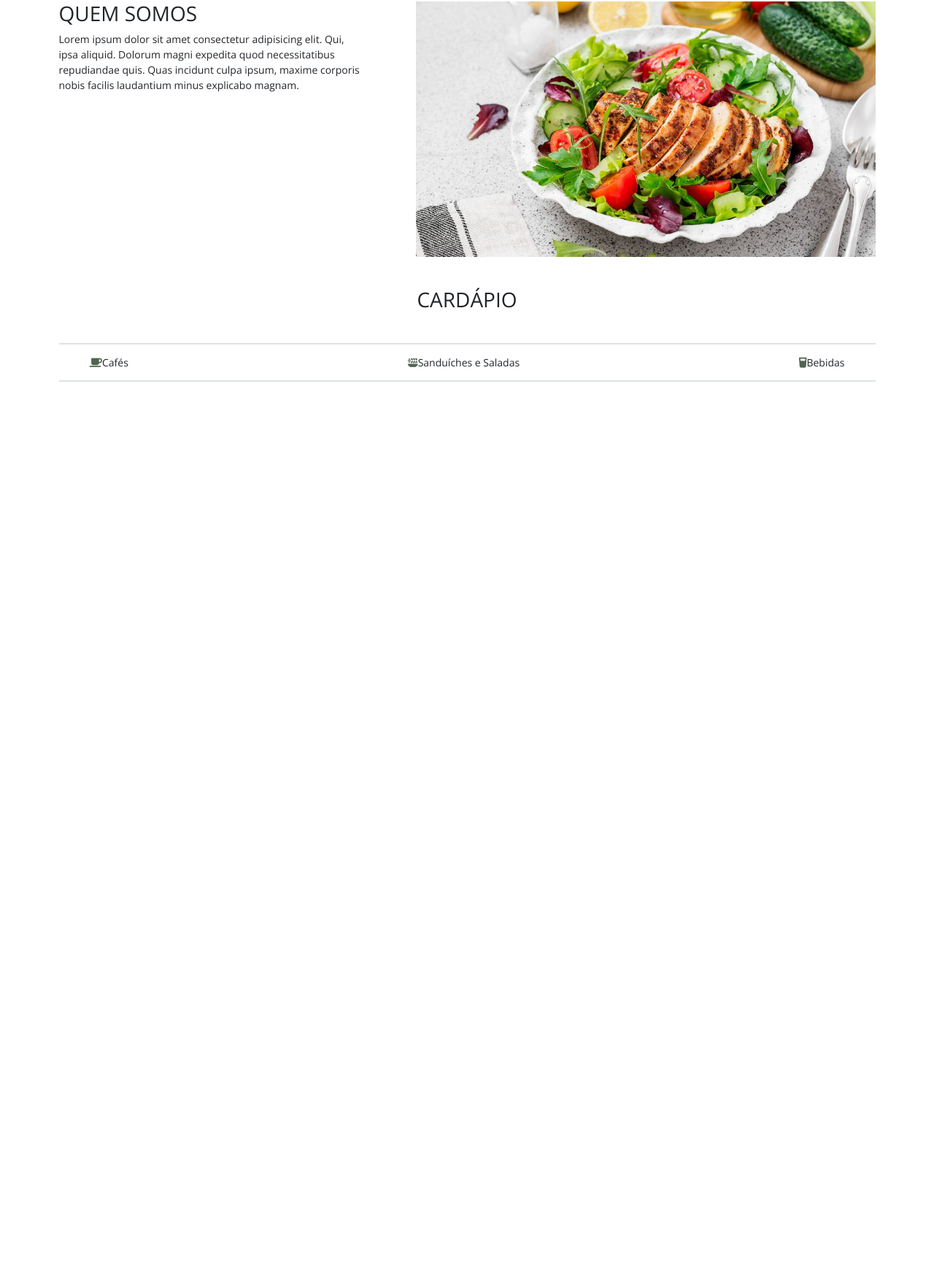
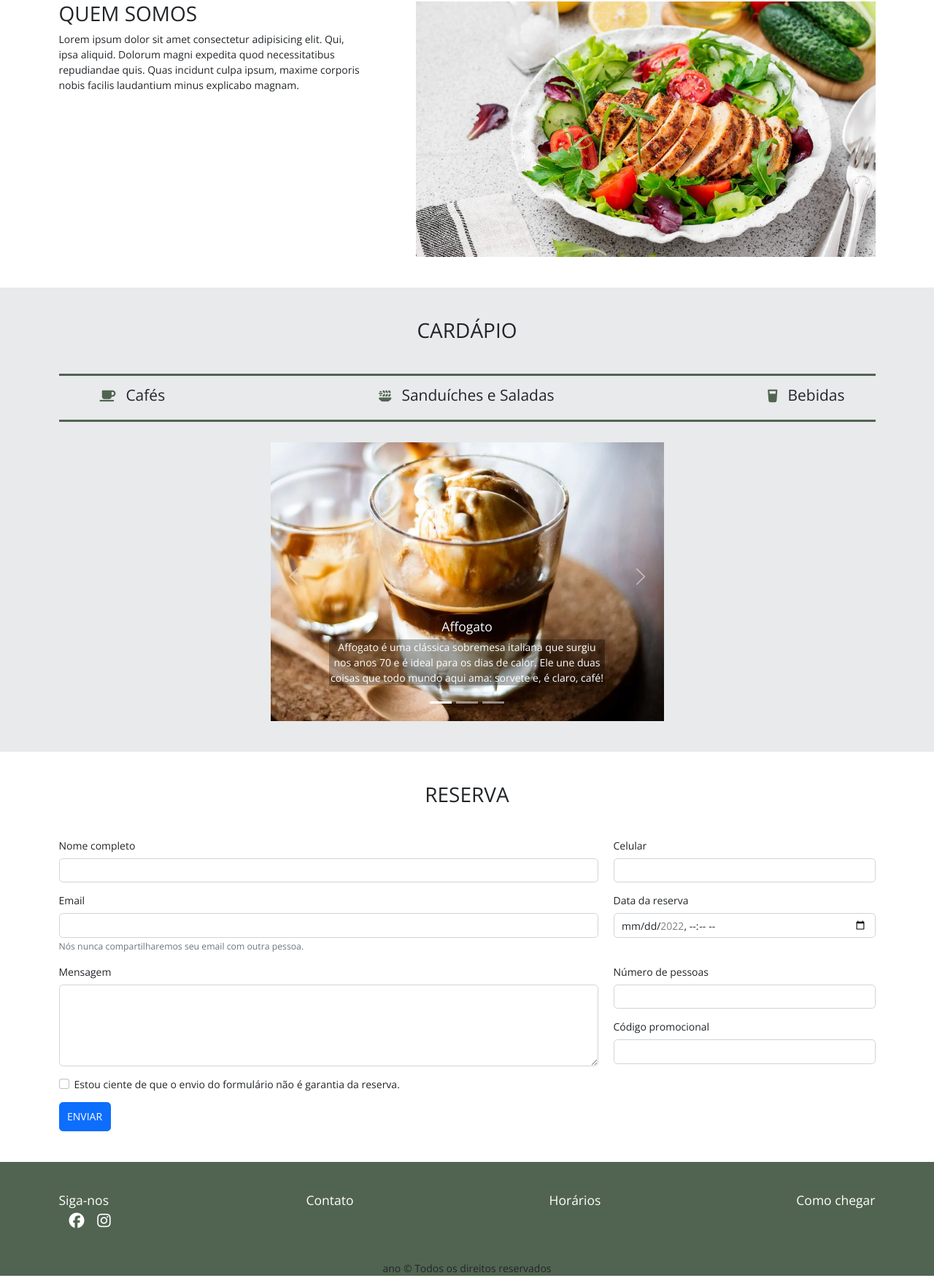
Before and after one commit to NogueiraMatos/bootstrap-php, a PHP site: page / in a window 1280 px wide. Shown: the part 488-2250 px from the top of the page at 73% size. Before the commit the page ends 1011 px from the top, so only its background shows below. Run offline with PHP 8.4, Linux system fonts and the light colour scheme; some libraries are stand-ins or nearby versions.

Commit message:
Começando o footer

```diff
--- a/restaurante-nogueira/css/app.css
+++ b/restaurante-nogueira/css/app.css
@@ -27,16 +27,22 @@ ul {
   list-style: none;
 }
 
-header {
-  background-color: #516451;
-}
-
 nav {
   background-color: #FFF;
 }
 
 i {
   color: #FFF;
+}
+
+.header-top {
+  background-color: #516451;
+}
+.header-top-ifood {
+  color: #FFF;
+}
+.header-top-logo {
+  height: 1.5rem;
 }
 
 .header-bottom {
@@ -46,19 +52,19 @@ i {
   height: 3rem;
 }
 
-.header-top-ifood {
-  color: #FFF;
-}
-
-.header-top-logo {
-  height: 1.5rem;
-}
-
 .main-image {
   height: 32rem;
   background: linear-gradient(rgba(0, 0, 0, 0.7), rgba(0, 0, 0, 0.2)), url("../header2.png");
   background-position: 50%;
   background-size: cover;
+}
+
+footer {
+  background-color: #516451;
+}
+
+.footer_topics {
+  color: #FFF;
 }
 
 .about {
@@ -73,8 +79,29 @@ i {
   background-size: cover;
 }
 
+#carouselHighlight {
+  width: 40rem;
+}
+
+.cardapio {
+  background-color: #E8EAEB;
+}
+.cardapio-list {
+  border-color: #516451;
+  border-top-style: solid;
+  border-bottom-style: solid;
+}
+
 .fa-mug-saucer, .fa-plate-wheat, .fa-glass-water {
   color: #516451;
+}
+
+.carousel-p {
+  background: linear-gradient(rgba(0, 0, 0, 0.3), rgba(0, 0, 0, 0.3));
+}
+
+.formInputMsg {
+  height: 8rem;
 }
 
 .btn {
--- a/restaurante-nogueira/index.html
+++ b/restaurante-nogueira/index.html
@@ -8,20 +8,19 @@
     <meta name="viewport" content="width=device-width, initial-scale=1.0">
     <meta name="description" content="Restaurante de comida saudável">
     <meta name="keywords" content="restaurante, comida saudável, vegetariano, vegano, fitness, low carb, alimentação">
+    <link rel="icon" type="image/x-icon" href="favicon.jpg">
     <link rel="stylesheet" href="css/app.css">
     <link href="https://cdn.jsdelivr.net/npm/bootstrap@5.2.0/dist/css/bootstrap.min.css" rel="stylesheet"
         integrity="sha384-gH2yIJqKdNHPEq0n4Mqa/HGKIhSkIHeL5AyhkYV8i59U5AR6csBvApHHNl/vI1Bx" crossorigin="anonymous">
     <link rel="preconnect" href="https://fonts.gstatic.com">
-    <link rel="preconnect" href="https://fonts.gstatic.com" crossorigin>
     <link
         href="https://fonts.googleapis.com/css2?family=Open+Sans:ital,wght@0,300;0,400;0,600;0,700;0,800;1,300;1,400;1,600;1,700;1,800&display=swap"
         rel="stylesheet">
-    <link href="https://fonts.googleapis.com/css2?family=Libre+Franklin:wght@500&display=swap" rel="stylesheet">
 </head>
 
 <body>
     <header class="position-fixed w-100">
-        <div>
+        <div class="header-top">
             <div class="container d-flex column justify-content-between align-items-center">
                 <div class="header-top-ifood">
                     <span>Faça já o seu pedido </span><img src="ifood.png" alt="ifood" class="header-top-logo mx-1">
@@ -60,25 +59,171 @@
             <div class="about-img mb-5"></div>
         </div>
     </section>
-    <section class="container">
-        <div class="d-flex row align-items-center justify-content-center">
-            <h2 class="cardapio text-center mb-5">CARDÁPIO</h2>
-            <div class="cardapio-list">
-                <ul class="d-flex justify-content-between px-5 border-top border-bottom border-2">
-                    <li class="py-3"><i class="fa-solid fa-mug-saucer"></i>Cafés</li>
-                    <li class="py-3"><i class="fa-solid fa-plate-wheat"></i>Sanduíches e Saladas</li>
-                    <li class="py-3"><i class="fa-solid fa-glass-water"></i>Bebidas</li>
-                </ul>
-            </div>
-            <div class="slider">
+    <section class="cardapio w-100 pb-5">
+        <div class="container">
+            <div class="d-flex row align-items-center justify-content-center">
+                <h2 class="text-center my-5">CARDÁPIO</h2>
+                <div>
+                    <ul class="cardapio-list d-flex justify-content-between px-5">
+                        <li class="py-3">
+                            <h4><i class="fa-solid fa-mug-saucer mx-3 fs-5"></i>Cafés
+                        </li>
+                        </h4>
+                        <li class="py-3">
+                            <h4><i class="fa-solid fa-plate-wheat mx-3 fs-5"></i>Sanduíches e Saladas
+                        </li>
+                        </h4>
+                        <li class="py-3">
+                            <h4><i class="fa-solid fa-glass-water mx-3 fs-5"></i>Bebidas
+                        </li>
+                        </h4>
+                    </ul>
+                </div>
 
+                <div id="carouselHighlight" class="carousel slide pt-3" data-bs-ride="false">
+                    <div class="carousel-indicators">
+                        <button type="button" data-bs-target="#carouselHighlight" data-bs-slide-to="0" class="active"
+                            aria-current="true" aria-label="Slide 1"></button>
+                        <button type="button" data-bs-target="#carouselHighlight" data-bs-slide-to="1"
+                            aria-label="Slide 2"></button>
+                        <button type="button" data-bs-target="#carouselHighlight" data-bs-slide-to="2"
+                            aria-label="Slide 3"></button>
+                    </div>
+                    <div class="carousel-inner">
+                        <div class="carousel-item active">
+                            <img src="affogato.png" class="d-block w-100" alt="affogato">
+                            <div class="carousel-caption d-none d-md-block carousel-img">
+                                <h5>Affogato</h5>
+                                <div>
+                                    <p class="carousel-p">Affogato é uma clássica sobremesa italiana que surgiu nos anos
+                                        70 e é ideal para os dias de calor. Ele une duas coisas que todo mundo aqui ama:
+                                        sorvete e, é claro, café! </p>
+                                </div>
+                            </div>
+                        </div>
+                        <div class="carousel-item">
+                            <img src="cappuccino.png" class="d-block w-100" alt="cappuccino">
+                            <div class="carousel-caption d-none d-md-block">
+                                <h5>Cappuccino</h5>
+                                <p class="carousel-p">Cappuccino é uma bebida italiana preparada com café expresso e
+                                    leite. Um cappuccino clássico, muito famoso no Brasil e consiste em um terço de café
+                                    expresso, um terço de leite vaporizado e um terço de espuma de leite vaporizado.</p>
+                            </div>
+                        </div>
+                        <div class="carousel-item">
+                            <img src="expresso.png" class="d-block w-100" alt="expresso">
+                            <div class="carousel-caption d-none d-md-block">
+                                <h5>Expresso</h5>
+                                <p class="carousel-p">O espresso é a quintessência do café: a preparação que exalta a
+                                    riqueza de notas aromáticas uninda às sensações aveludadas do creme. Um espresso
+                                    perfeito é um pequeno milagre da química e da física, produto da união entre ciência
+                                    e arte.</p>
+                            </div>
+                        </div>
+                    </div>
+                    <button class="carousel-control-prev" type="button" data-bs-target="#carouselHighlight"
+                        data-bs-slide="prev">
+                        <span class="carousel-control-prev-icon" aria-hidden="true"></span>
+                        <span class="visually-hidden">Previous</span>
+                    </button>
+                    <button class="carousel-control-next" type="button" data-bs-target="#carouselHighlight"
+                        data-bs-slide="next">
+                        <span class="carousel-control-next-icon" aria-hidden="true"></span>
+                        <span class="visually-hidden">Next</span>
+                    </button>
+                </div>
             </div>
         </div>
     </section>
+    <section class="w-100 py-5">
+        <div class="container">
+            <h2 class="text-center mb-5">RESERVA</h2>
+            <form>
+                <div class="row">
+                    <div class="mb-3 col-8">
+                        <label for="inputName" class="form-label">Nome completo</label>
+                        <input type="text" class="form-control" id="inputName" required>
+                    </div>
+                    <div class="mb-3 col">
+                        <label for="inputTel" class="form-label">Celular</label>
+                        <input type="text" class="form-control" id="inputTel" required>
+                    </div>
+                </div>
+                <div class="row">
+                    <div class="mb-3 col-8">
+                        <label for="exampleInputEmail1" class="form-label">Email</label>
+                        <input type="email" class="form-control" id="exampleInputEmail1" aria-describedby="emailHelp"
+                            required>
+                        <div id="emailHelp" class="form-text">Nós nunca compartilharemos seu email com outra pessoa.
+                        </div>
+                    </div>
+                    <div class="mb-3 col">
+                        <label for="inputDate" class="form-label">Data da reserva</label>
+                        <input type="datetime-local" class="form-control" id="inputDate" min="2022-07-20 10:00"
+                            max="2022-08-20 10:00" step="1800" required>
+                    </div>
+                </div>
+                <div class="row">
+                    <div class="mb-3 col-8">
+                        <label for="inputMsg" class="form-label">Mensagem</label>
+                        <textarea type="text" class="form-control formInputMsg" id="inputMsg"></textarea>
+                    </div>
+                    <div class="col">
+                        <div class="mb-3">
+                            <label for="inputNumGuests" class="form-label">Número de pessoas</label>
+                            <input type="number" class="form-control" id="inputNumGuests" required>
+                        </div>
+                        <div class="mb-3">
+                            <label for="inputPromCod" class="form-label">Código promocional</label>
+                            <input type="text" class="form-control" id="inputPromCod">
+                        </div>
+                    </div>
+                </div>
+                <div class="mb-3 form-check">
+                    <input type="checkbox" class="form-check-input" id="exampleCheck1" required>
+                    <label class="form-check-label" for="exampleCheck1">Estou ciente de que o envio do formulário não é
+                        garantia da reserva.</label>
+                </div>
+                <button type="submit" class="btn btn-primary">Enviar</button>
+            </form>
+        </div>
+    </section>
     <footer>
-
+        <div class="container">
+            <div class="d-flex justify-content-between">
+                <div class="py-5">
+                    <h5 class="footer_topics">Siga-nos</h5>
+                    <i class="fa-brands fa-facebook mx-3 fs-4"></i>
+                    <i class="fa-brands fa-instagram fs-4"></i>
+                </div>
+                <div class="py-5">
+                    <h5 class="footer_topics">Contato</h5>
+                </div>
+                <div class="py-5">
+                    <h5 class="footer_topics">Horários</h5>
+                </div>
+                <div class="py-5">
+                    <h5 class="footer_topics">Como chegar</h5>
+                </div>
+            </div>
+        </div>
+        <div>
+            <div>
+                <p class="text-center">ano © Todos os direitos reservados</p>
+            </div>
+        </div>
     </footer>
     <script src="https://kit.fontawesome.com/797e057ed0.js" crossorigin="anonymous"></script>
+    <script src="https://code.jquery.com/jquery-3.6.0.min.js"
+        integrity="sha256-/xUj+3OJU5yExlq6GSYGSHk7tPXikynS7ogEvDej/m4=" crossorigin="anonymous"></script>
+    <script type="text/javascript"
+        src="https://cdnjs.cloudflare.com/ajax/libs/jquery.mask/1.14.0/jquery.mask.js"></script>
+    <script>
+        $(document).ready(function () {
+            var $tel = $("#inputTel");
+            $tel.mask('00 - 00000-0000', { reverse: true });
+        });
+    </script>
     <script src="https://cdn.jsdelivr.net/npm/bootstrap@5.2.0/dist/js/bootstrap.bundle.min.js"
         integrity="sha384-A3rJD856KowSb7dwlZdYEkO39Gagi7vIsF0jrRAoQmDKKtQBHUuLZ9AsSv4jD4Xa"
         crossorigin="anonymous"></script>
--- a/restaurante-nogueira/sass/2-layouts/_cardapio.sass
+++ b/restaurante-nogueira/sass/2-layouts/_cardapio.sass
@@ -2,5 +2,18 @@
 @use '../1-base/base-mixins'
 @use 'layouts-mixins'
 
+#carouselHighlight
+    width: 40rem
+
+.cardapio
+    background-color: variables.$secondary-bg-color
+    &-list
+        border-color: variables.$primary-color
+        border-top-style: solid
+        border-bottom-style: solid
+
 .fa-mug-saucer, .fa-plate-wheat, .fa-glass-water
     color: variables.$primary-color
+
+.carousel-p
+    background: linear-gradient(rgba(0, 0, 0, 0.3), rgba(0, 0, 0, 0.3))
--- a/restaurante-nogueira/sass/2-layouts/_footer.sass
+++ b/restaurante-nogueira/sass/2-layouts/_footer.sass
@@ -1,3 +1,9 @@
 @use '../1-base/variables'
 @use '../1-base/base-mixins'
 @use 'layouts-mixins'
+
+footer
+    background-color: variables.$primary-color
+
+.footer_topics
+    color: variables.$light-color
--- a/restaurante-nogueira/sass/2-layouts/_header.sass
+++ b/restaurante-nogueira/sass/2-layouts/_header.sass
@@ -1,9 +1,6 @@
 @use '../1-base/variables'
 @use '../1-base/base-mixins'
 @use 'layouts-mixins'
-
-header
-  background-color: variables.$primary-color
 
 nav
   background-color: variables.$light-color
@@ -11,16 +8,17 @@ nav
 i
   color: variables.$light-color
 
+.header-top
+  background-color: variables.$primary-color
+  &-ifood
+    color: variables.$light-color
+  &-logo
+    height: 1.5rem
+
 .header-bottom
   background-color: variables.$light-color
   &-img
     height: 3rem
-
-.header-top-ifood
-  color: variables.$light-color
-
-.header-top-logo
-  height: 1.5rem
 
 .main-image
   height: 32rem
--- /dev/null
+++ b/restaurante-nogueira/sass/2-layouts/_reservation.sass
@@ -0,0 +1,6 @@
+@use '../1-base/variables'
+@use '../1-base/base-mixins'
+@use 'layouts-mixins'
+
+.formInputMsg
+    height: 8rem
--- a/restaurante-nogueira/sass/2-layouts/layouts.sass
+++ b/restaurante-nogueira/sass/2-layouts/layouts.sass
@@ -2,3 +2,4 @@
 @use 'footer'
 @use 'about'
 @use 'cardapio'
+@use 'reservation'
```
Also changed, not shown: restaurante-nogueira/affogato.png (added), restaurante-nogueira/cappuccino.png (added), restaurante-nogueira/expresso.png (added), restaurante-nogueira/favicon.jpg (added), restaurante-nogueira/favicon.png (deleted), 1 other file.
